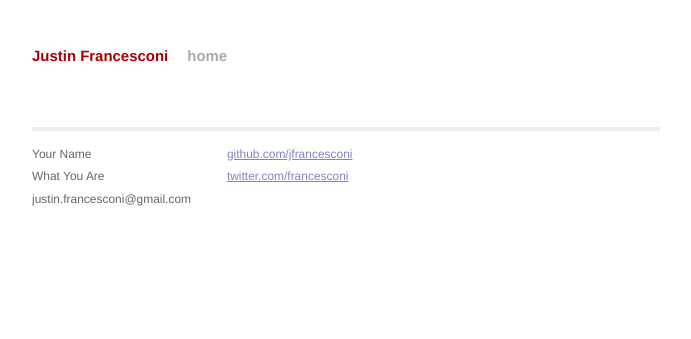
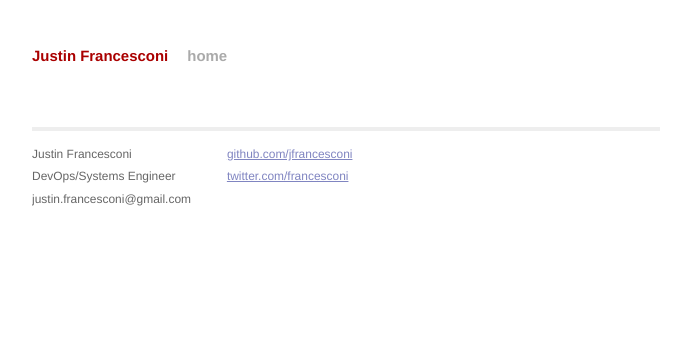
Before and after one commit to jfrancesconi/jfrancesconi.github.io, a Jekyll site: the page built from index.html, in a window 1280 px wide. Shown: the top 339 px of the page, without its empty margins (294-985 px from the left). Built offline with Jekyll 4.4.1, drawn with Linux system fonts in a browser that asks for light colours; Markdown is read by kramdown in place of the engine named in the settings.

Commit message:
update titles

```diff
--- a/_layouts/default.html
+++ b/_layouts/default.html
@@ -26,8 +26,8 @@
           <div class="footer">
             <div class="contact">
               <p>
-                Your Name<br />
-                What You Are<br />
+                Justin Francesconi<br />
+                DevOps/Systems Engineer<br />
                 justin.francesconi@gmail.com
               </p>
             </div>
```
